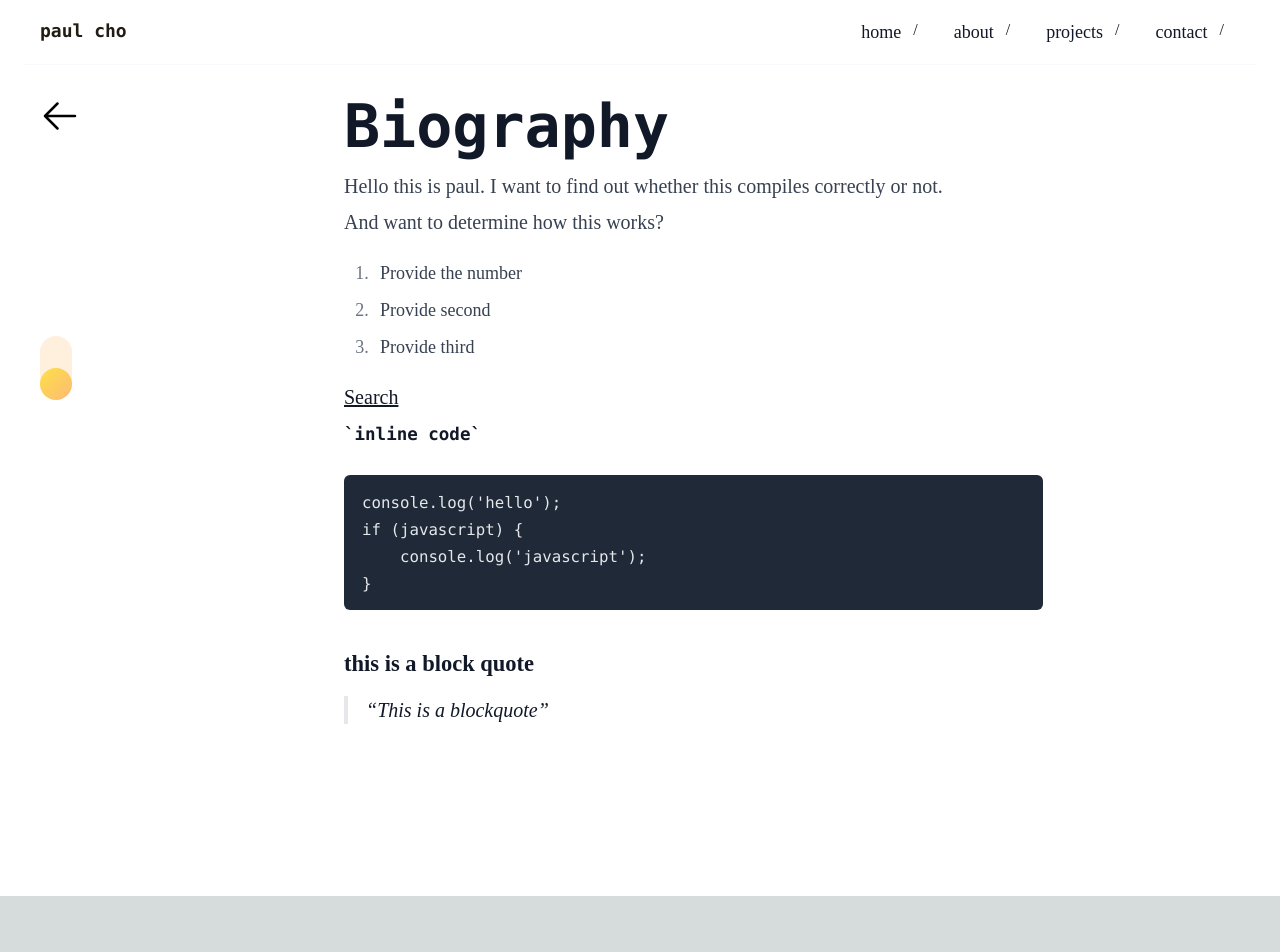
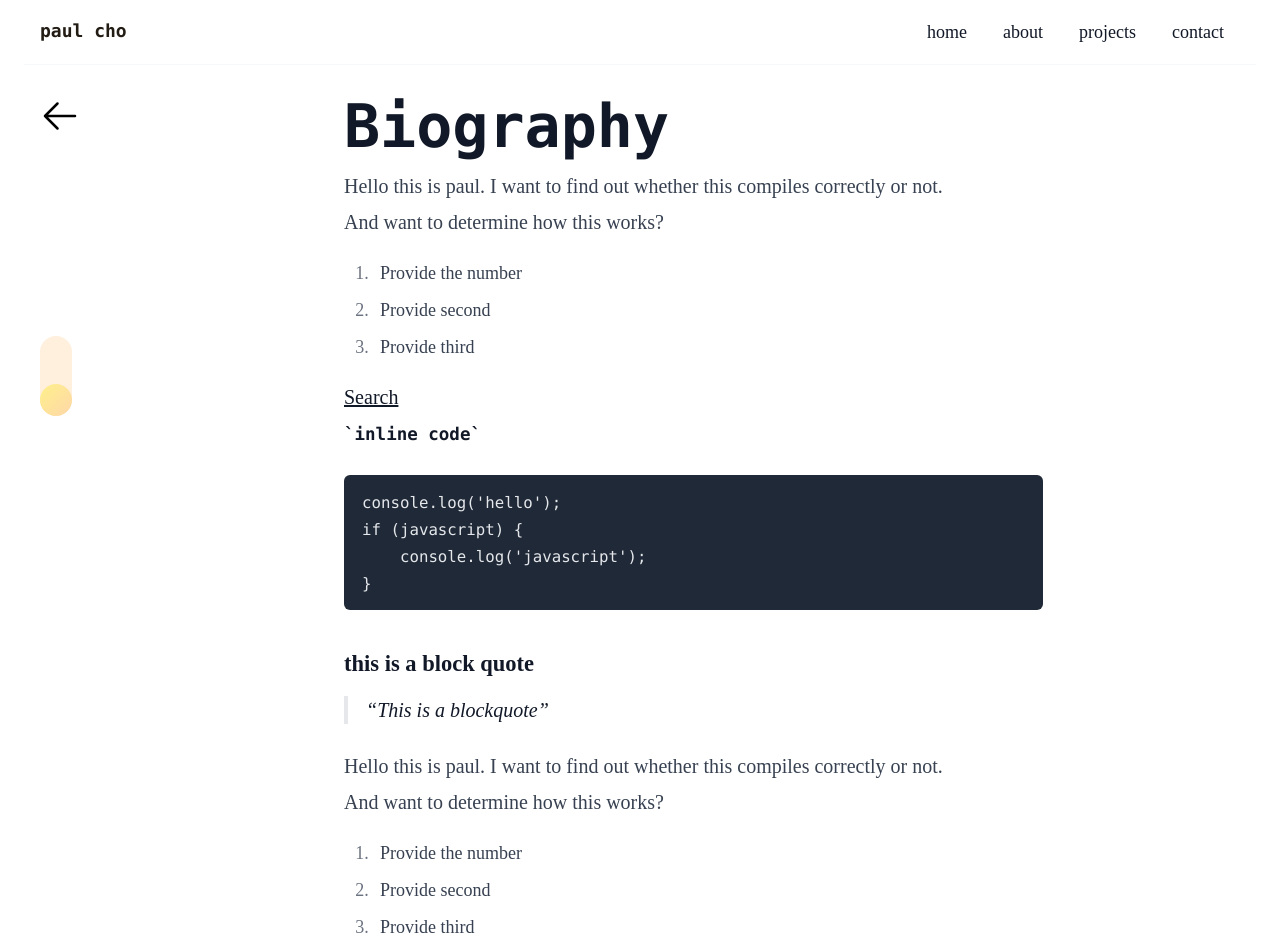
Before and after one commit to paul-cho-39/portfolio, a Next.js app: page /projects/about in a window 1280 px wide. Shown: the top 952 px of the page. Before the commit the page ends 896 px from the top, so only its background shows below. Built offline with nearby package versions, Linux system fonts and the light colour scheme.

Commit message:
changing/fixing toggler display

```diff
--- a/posts/about/title.mdx
+++ b/posts/about/title.mdx
@@ -29,3 +29,30 @@ if (javascript) {
 
 ### this is a block quote
 > This is a blockquote
+
+Hello this is paul.
+I want to find out whether this compiles correctly or not.
+
+And want to determine how this works?
+
+1. Provide the number
+2. Provide second
+3. Provide third
+
+Hello this is paul.
+I want to find out whether this compiles correctly or not.
+
+And want to determine how this works?
+
+1. Provide the number
+2. Provide second
+3. Provide third
+
+Hello this is paul.
+I want to find out whether this compiles correctly or not.
+
+And want to determine how this works?
+
+1. Provide the number
+2. Provide second
+3. Provide third
--- a/src/app/component/buttons/navigationButton.tsx
+++ b/src/app/component/buttons/navigationButton.tsx
@@ -2,6 +2,7 @@ import Link from 'next/link';
 import { ChevronRightIcon, ChevronLeftIcon } from '@heroicons/react/24/outline';
 import ROUTES from '@/app/utils/routes';
 import classNames from 'classnames';
+import { capitalizeFirstLetter } from '@/app/library/helpers/formatChar';
 
 interface NavigationButtonProps {
    next: string;
@@ -28,11 +29,14 @@ const NavigationButton = ({ next, navType, className }: NavigationButtonProps) =
                   'hidden group-hover:block group-hover:opacity-100 absolute translate-y-3 transition-all duration-100 ease-in'
                )}
             >
-               {HOVER_TEXT}
+               {HOVER_TEXT}: {capitalizeFirstLetter(next)}
             </span>
          </Link>
       </div>
    );
 };
 
+// should appear at the end of the page?
+// when the page is at its end then have it displayed there?
+
 export default NavigationButton;
--- a/src/app/component/buttons/toggler.tsx
+++ b/src/app/component/buttons/toggler.tsx
@@ -2,7 +2,12 @@ import { Variants, motion } from 'framer-motion';
 import classNames from 'classnames';
 import useDarkTheme from '@/app/library/hooks/useDarkTheme';
 
-export const Toggler = () => {
+interface TogglerProps {
+   isHidden: boolean;
+   isVertical?: boolean;
+}
+
+export const Toggler = ({ isHidden, isVertical }: TogglerProps) => {
    const { theme, setTheme } = useDarkTheme();
 
    const toggleTheme = () => {
@@ -20,14 +25,14 @@ export const Toggler = () => {
    };
 
    const isLight = theme === 'light';
-   const sunStyle = 'bg-gradient-to-br from-yellow-300 to-orange-300';
+   const sunStyle = 'bg-gradient-to-br from-yellow-200 to-orange-200';
    const moonStyle = 'bg-gradient-to-br from-gray-300 to-gray-500';
 
    return (
       <div
          className={classNames(
             isLight ? 'bg-orange-200/40' : 'bg-slate-600',
-            'w-8 h-16 p-0 cursor-pointer relative rounded-3xl'
+            'w-8 h-20 p-0 cursor-pointer relative rounded-3xl'
          )}
          onClick={toggleTheme}
       >
@@ -36,14 +41,39 @@ export const Toggler = () => {
             animate={{
                top: isLight ? '100%' : '0%',
                y: isLight ? '-100%' : '0%',
+               display: isHidden ? 'none' : 'block',
             }}
             className={classNames(
                isLight ? sunStyle : moonStyle,
-               'bg-white absolute left-0 w-8 h-8 rounded-full'
+               'bg-white relative left-0 w-8 h-8 rounded-full'
             )}
             layout
             transition={spring}
          />
       </div>
    );
+
+   // return (
+   //    <div
+   //       className={classNames(
+   //          isLight ? 'bg-orange-200/40' : 'bg-slate-600',
+   //          'w-8 h-16 p-0 cursor-pointer relative rounded-3xl'
+   //       )}
+   //       onClick={toggleTheme}
+   //    >
+   //       <motion.div
+   //          initial={false}
+   //          animate={{
+   //             top: isLight ? '100%' : '0%',
+   //             y: isLight ? '-100%' : '0%',
+   //          }}
+   //          className={classNames(
+   //             isLight ? sunStyle : moonStyle,
+   //             'bg-white absolute left-0 w-8 h-8 rounded-full'
+   //          )}
+   //          layout
+   //          transition={spring}
+   //       />
+   //    </div>
+   // );
 };
--- /dev/null
+++ b/src/app/component/footer/index.tsx
@@ -0,0 +1,9 @@
+const Footer = () => {
+   return (
+      <footer>
+         <div></div>
+      </footer>
+   );
+};
+
+export default Footer;
--- a/src/app/component/nav/desktopNav.tsx
+++ b/src/app/component/nav/desktopNav.tsx
@@ -50,13 +50,17 @@ const LargeNavigation = ({ isTop, isHome, bgColor }: LargeNavigationProps) => {
                            <Link
                               href={isHome ? item.href : '/' + item.href}
                               className={classNames(
-                                 'relative h-full self-baseline group flex gap-x-3 p-3 group-hover:text-opacity-60'
+                                 'relative h-full self-baseline group flex gap-x-3 p-3 hover:font-bold group-hover:text-opacity-60'
                               )}
                            >
                               <span className='relative text-lg font-medium'>{item.name}</span>
-                              <span>/</span>
                               <span className='absolute bottom-0 left-2 w-full overflow-hidden'>
-                                 <WaveyLine isHovered={item.current} height={10} width={55} />
+                                 <WaveyLine
+                                    className='dark:text-gray-200'
+                                    isHovered={item.current}
+                                    height={10}
+                                    width={60}
+                                 />
                               </span>
                            </Link>
                         </li>
--- a/src/app/component/svg/wavey-line.tsx
+++ b/src/app/component/svg/wavey-line.tsx
@@ -16,10 +16,14 @@ function WaveyLine({ isHovered, className, ...props }: WavyLineProps) {
       >
          <path
             id='wavy'
-            stroke='#000'
+            // stroke='#000'
             fill='transparent'
             d='M0 6 q 5 -10 10 0 t 10 0 t 10 0 t 10 0 t 10 0 t 10 0 t 10 0 t 10 0'
-            className={classNames(isHovered ? 'wavy-line z-0 dark:text-gray-200' : 'hidden')}
+            className={classNames(
+               isHovered
+                  ? 'wavy-line -z-10 dark:text-gray-200 stroke-black dark:stroke-gray-200'
+                  : 'hidden'
+            )}
          />
       </svg>
    );
--- a/src/app/globals.css
+++ b/src/app/globals.css
@@ -140,7 +140,7 @@ body {
   .wavy-line {
     stroke-dasharray: 1000;
     stroke-dashoffset: 1000;
-    animation: slide 1s ease forwards;
+    animation: slide 0.4s ease forwards;
   }
   .wavy-line-animate {
     animation: slide 0.2s ease forwards;
--- /dev/null
+++ b/src/app/library/helpers/formatChar.ts
@@ -0,0 +1,5 @@
+export function capitalizeFirstLetter(str: string) {
+   return str.replace(/^(.)|\s(.)/g, function ($1) {
+      return $1.toUpperCase();
+   });
+}
--- a/src/app/library/hooks/useScrollDirection.ts
+++ b/src/app/library/hooks/useScrollDirection.ts
@@ -10,8 +10,6 @@ export function useScrollDirection() {
 
    useEffect(() => {
       let lastScrollY = window.scrollY;
-
-      console.log('last scroll Y is: ', lastScrollY);
 
       const updateScrollDirection = () => {
          const scrollY = window.scrollY;
--- a/src/app/projects/[slug]/page.tsx
+++ b/src/app/projects/[slug]/page.tsx
@@ -49,11 +49,11 @@ export default function Projects({ params }: { params: { slug: string } }) {
 
    return (
       <div className='max-w-2xl lg:max-w-[52rem] xl:max-w-[54rem] prose lg:text-lg'>
-         <NavigationButton
+         {/* <NavigationButton
             navType='next'
             next={nextSlug as string}
             className='absolute top-[50%] left-6 bg-red-500'
-         />
+         /> */}
          <MainTitleContainer
             // title='How does it feel like it is at the end?'
             title={content.data.title}
--- a/src/app/projects/layout.tsx
+++ b/src/app/projects/layout.tsx
@@ -5,8 +5,13 @@ import { Toggler } from '@/app/component/buttons/toggler';
 import { Container } from '@/app/component/layouts/container';
 import Navbar from '@/app/component/nav/navigation';
 import classNames from 'classnames';
+import { useScrollDirection } from '../library/hooks/useScrollDirection';
 
 export default function ProjectLayouts({ children }: { children: React.ReactNode }) {
+   const { isTop, scrollDirection } = useScrollDirection();
+
+   const hideAside = !isTop && scrollDirection === 'down';
+
    return (
       <div className='min-h-screen w-full'>
          <Navbar isHome={false} />
@@ -15,14 +20,20 @@ export default function ProjectLayouts({ children }: { children: React.ReactNode
             <aside className='col-span-1 md:mt-2 lg:mt-4'>
                <div
                   className={classNames(
-                     'fixed md:min-h-[80%] lg:w-20 md:w-16 md:flex flex-col p-4 hidden items-center justify-center'
+                     hideAside ? 'hidden' : 'fixed',
+                     'md:min-h-[80%] lg:w-20 md:w-16 md:flex flex-col p-4 hidden items-center justify-center transition-all duration-200 ease-linear'
                   )}
                >
                   <div className='absolute top-4 left-[50%]'>
                      <BackButton showBackText={true} />
                   </div>
-                  <div className='absolute top-[40%] left-[50%]'>
-                     <Toggler />
+                  <div
+                     className={classNames(
+                        hideAside ? 'hidden' : 'absolute',
+                        'top-[40%] left-[50%]'
+                     )}
+                  >
+                     <Toggler isHidden={hideAside} />
                   </div>
                </div>
             </aside>
```
